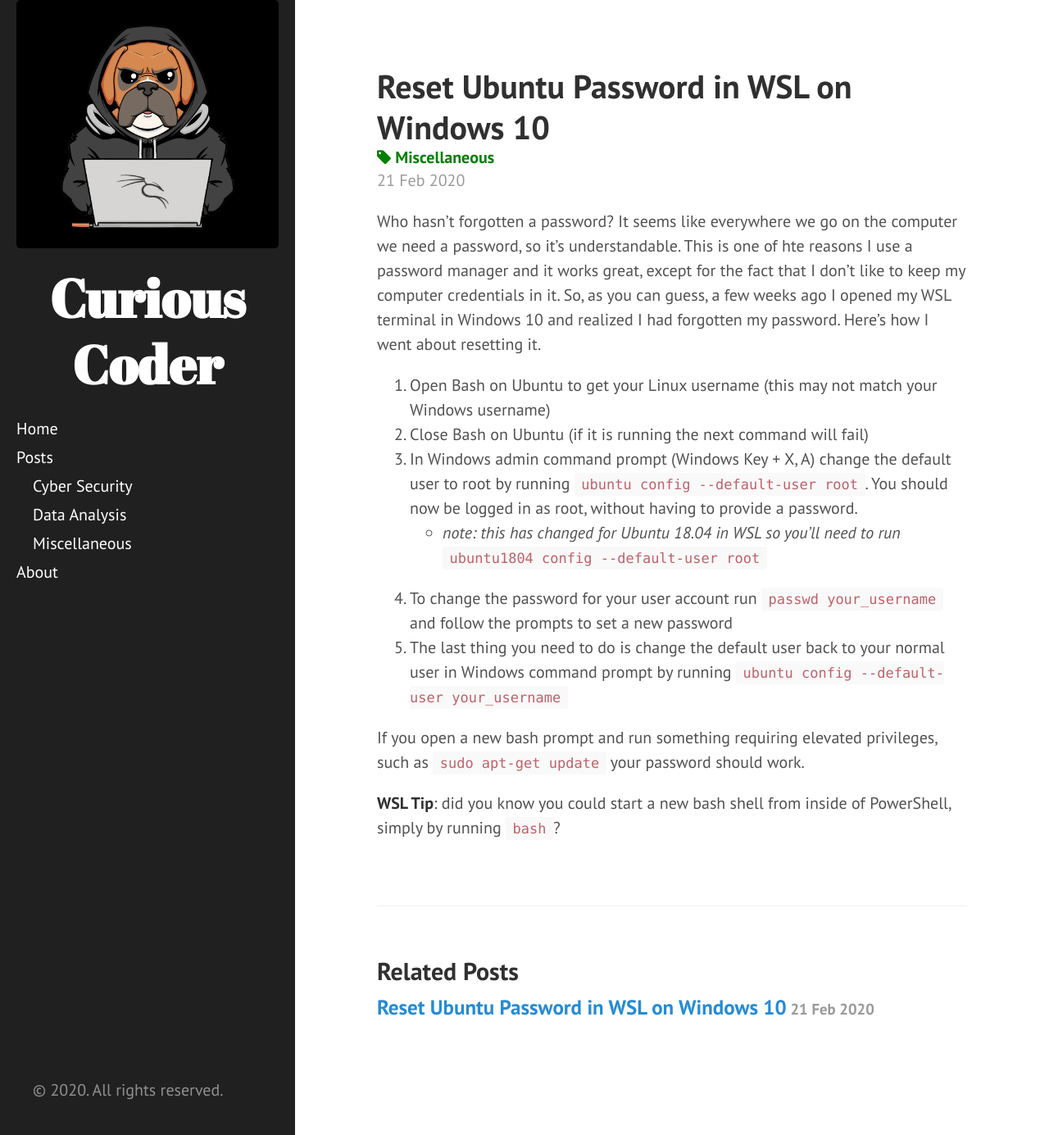
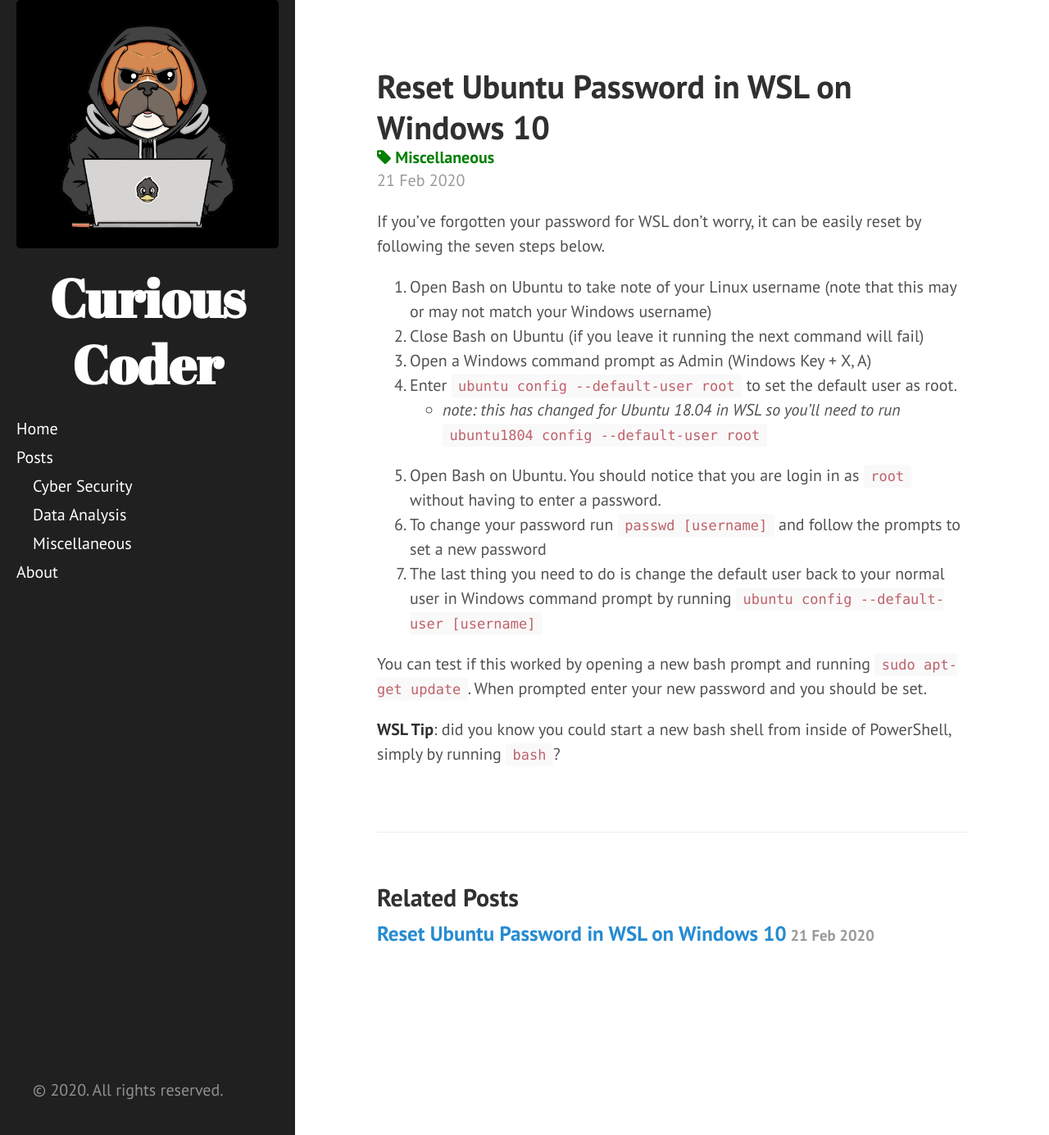
Before and after one commit to pheeper/curious_coder, a Jekyll site: the page built from _posts/miscellaneous/2020-02-21-reset-wsl-password.md, in a window 1280 px wide and 1385 px high. Shown: the whole window at 82% size. Built offline with Jekyll 4.4.1, drawn with Linux system fonts in a browser that asks for light colours.

Commit message:
site update

```diff
--- a/_posts/miscellaneous/2020-02-21-reset-wsl-password.md
+++ b/_posts/miscellaneous/2020-02-21-reset-wsl-password.md
@@ -5,15 +5,17 @@ categories: ['miscellaneous']
 tags: ['wsl']
 ---
 
-Who hasn't forgotten a password?  It seems like everywhere we go on the computer we need a password, so it's understandable.  This is one of hte reasons I use a password manager and it works great, except for the fact that I don't like to keep my computer credentials in it. So, as you can guess, a few weeks ago I opened my WSL terminal in Windows 10 and realized I had forgotten my password.  Here's how I went about resetting it.
+If you've forgotten your password for WSL don't worry, it can be easily reset by following the seven steps below.
 
-1. Open Bash on Ubuntu to get your Linux username (this may not match your Windows username)
-2. Close Bash on Ubuntu (if it is running the next command will fail)
-3. In Windows admin command prompt (Windows Key + X, A) change the default user to root by running `ubuntu config --default-user root`. You should now be logged in as root, without having to provide a password.
+1. Open Bash on Ubuntu to take note of your Linux username (note that this may or may not match your Windows username)
+2. Close Bash on Ubuntu (if you leave it running the next command will fail)
+3. Open a Windows command prompt as Admin (Windows Key + X, A)
+4. Enter `ubuntu config --default-user root` to set the default user as root.
     + _note: this has changed for Ubuntu 18.04 in WSL so you'll need to run_ `ubuntu1804 config --default-user root`
-4. To change the password for your user account run `passwd your_username` and follow the prompts to set a new password
-5. The last thing you need to do is change the default user back to your normal user in Windows command prompt by running `ubuntu config --default-user  your_username`
+5. Open Bash on Ubuntu.  You should notice that you are login in as `root` without having to enter a password.
+6. To change your password run `passwd [username]` and follow the prompts to set a new password
+7. The last thing you need to do is change the default user back to your normal user in Windows command prompt by running `ubuntu config --default-user  [username]`
 
-If you open a new bash prompt and run something requiring elevated privileges, such as `sudo apt-get update` your password should work.
+You can test if this worked by opening a new bash prompt and running `sudo apt-get update`.  When prompted enter your new password and you should be set.
 
 __WSL Tip__: did you know you could start a new bash shell from inside of PowerShell, simply by running `bash`?
```
Also changed, not shown: _posts/cyber-security/2020-04-19-security-one.md (deleted, +0 -7 lines), public/images/curious-coder-logo.jpg.
